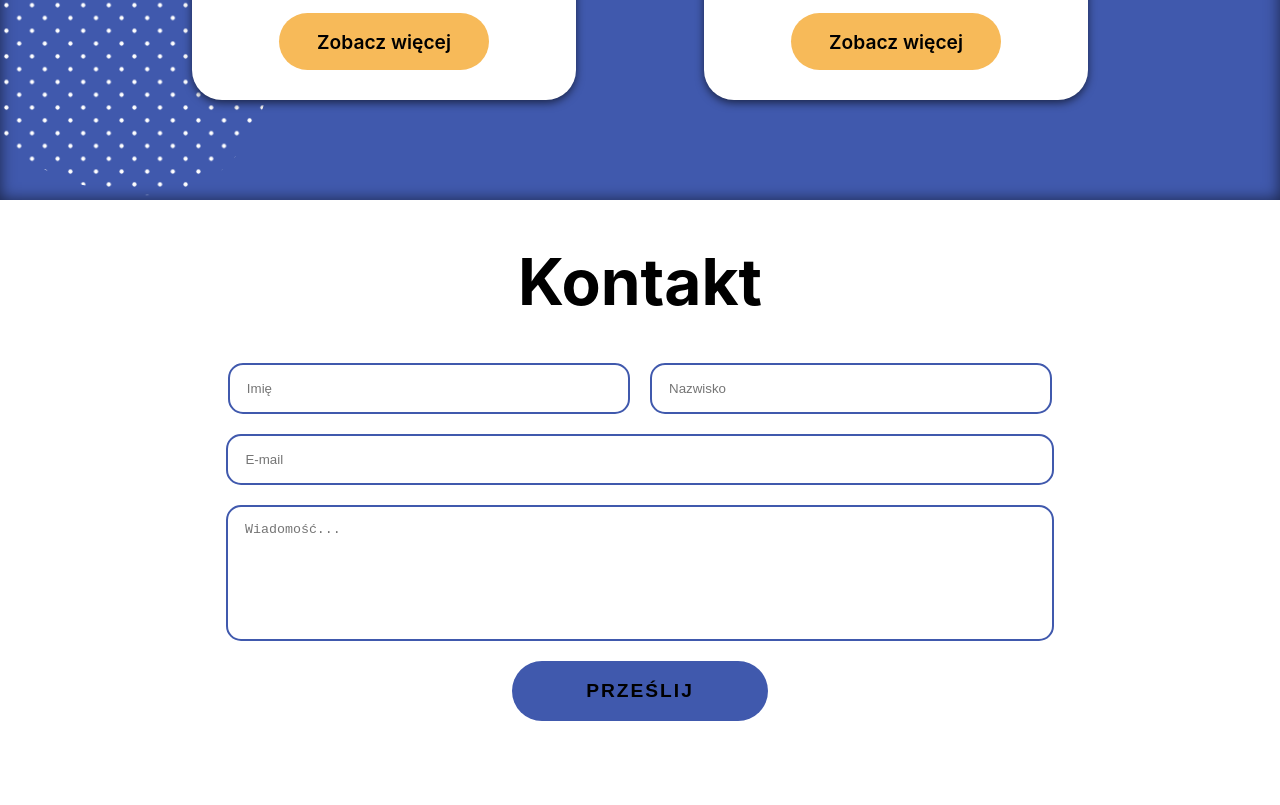
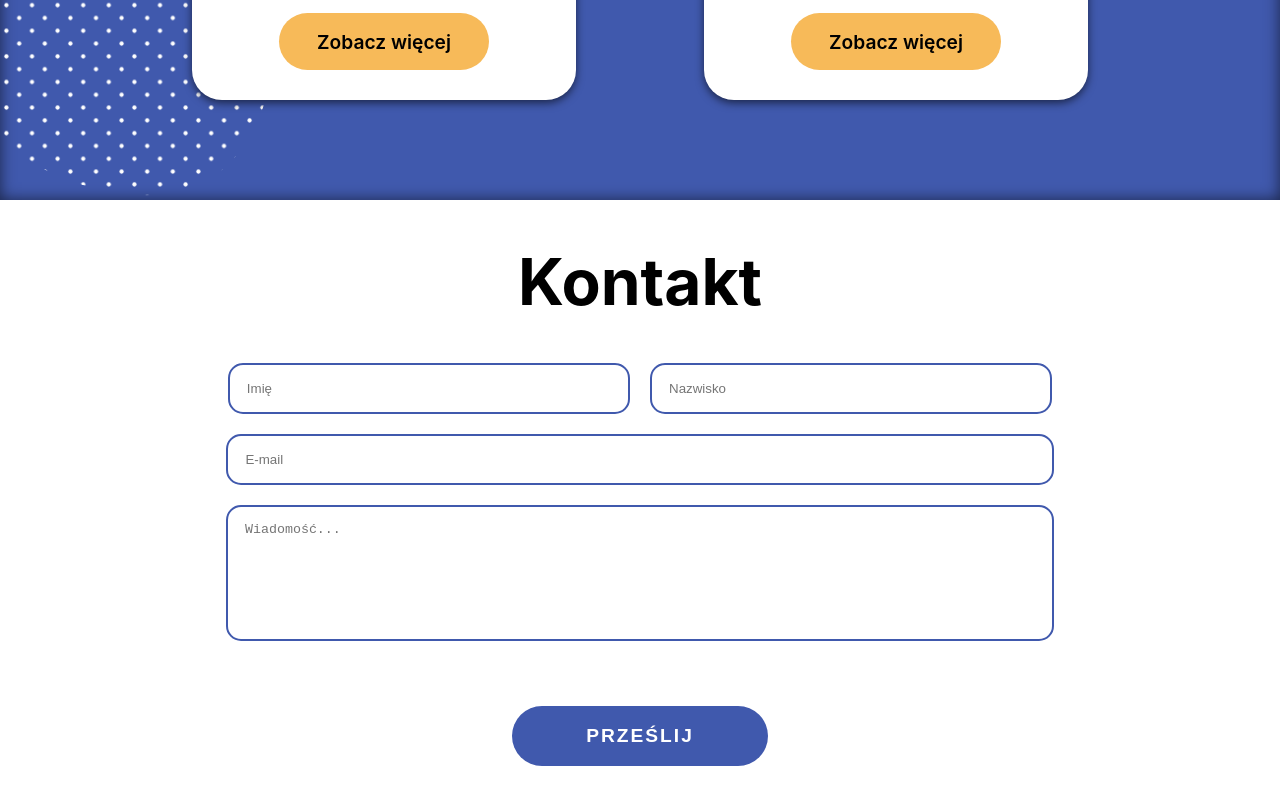
Before and after one commit to elmaccho/react-portfolio-page, a React (Create React App) app: page / in a window 1280 px wide. Shown: the part 2431-3236 px from the top of the page. Built offline with nearby package versions, Linux system fonts and the light colour scheme.

Commit message:
contact form

```diff
--- a/src/components/ContactForm/ContactForm.js
+++ b/src/components/ContactForm/ContactForm.js
@@ -7,11 +7,12 @@ function ContactForm(){
             <h1 className="ContactForm-title">Kontakt</h1>
             <form>
                 <span>
-                    <input type="text" placeholder="Imię" />
-                    <input type="text" placeholder="Nazwisko" />
+                    <input type="text" placeholder="Imię" required/>
+                    <input type="text" placeholder="Nazwisko" required/>
                 </span>
-                <input type="email" placeholder="E-mail" />
-                <textarea placeholder="Wiadomość..."></textarea>
+                <input type="email" placeholder="E-mail" required/>
+                <textarea placeholder="Wiadomość..." required></textarea>
+                    <span className="errorText"></span>
                 <input type="submit" value="Prześlij"/>
             </form>
         </div>
--- a/src/components/ContactForm/style.css
+++ b/src/components/ContactForm/style.css
@@ -38,10 +38,15 @@ form input,textarea{
     height: 45px;
     width: 80%;
     text-indent: 15px;
+    transition: 0.3s;
 
     border: 2px solid #4059ad;
     border-radius: 15px;
     outline: none;
+}
+
+form input:focus, textarea:focus{
+    border: 2px solid #f7ba59;
 }
 
 form textarea{
@@ -53,6 +58,7 @@ form textarea{
 
 form input[type="submit"]{
     text-indent: unset;
+    margin-top: 25px;
     width: 25%;
     height: 60px;
     font-size: 1.5vw;
@@ -60,8 +66,14 @@ form input[type="submit"]{
     letter-spacing: 2px;
     font-weight: 600;
     transition: 0.3s;
-
+    cursor: pointer;
     border-radius: 100px;
     border: none;
+
     background-color: #4059ad;
+    color: white;
 }
+form input[type="submit"]:hover{
+    background-color: #f7ba59;
+    color: black;
+}
```
